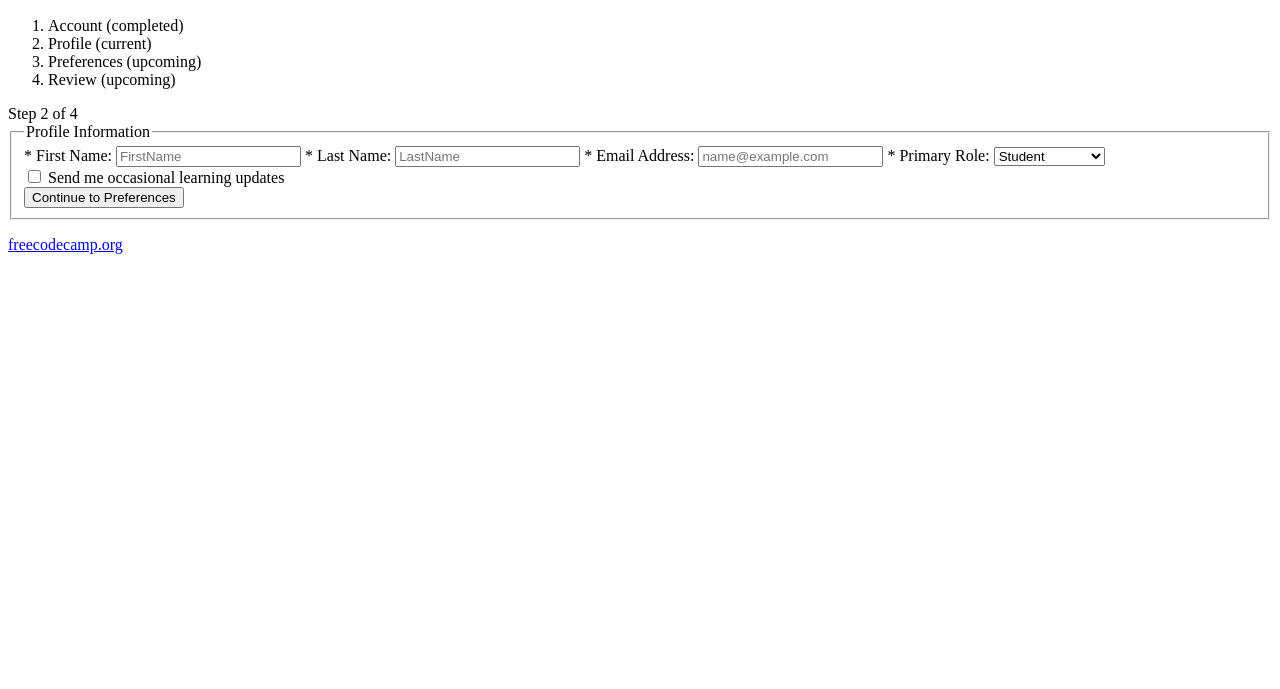
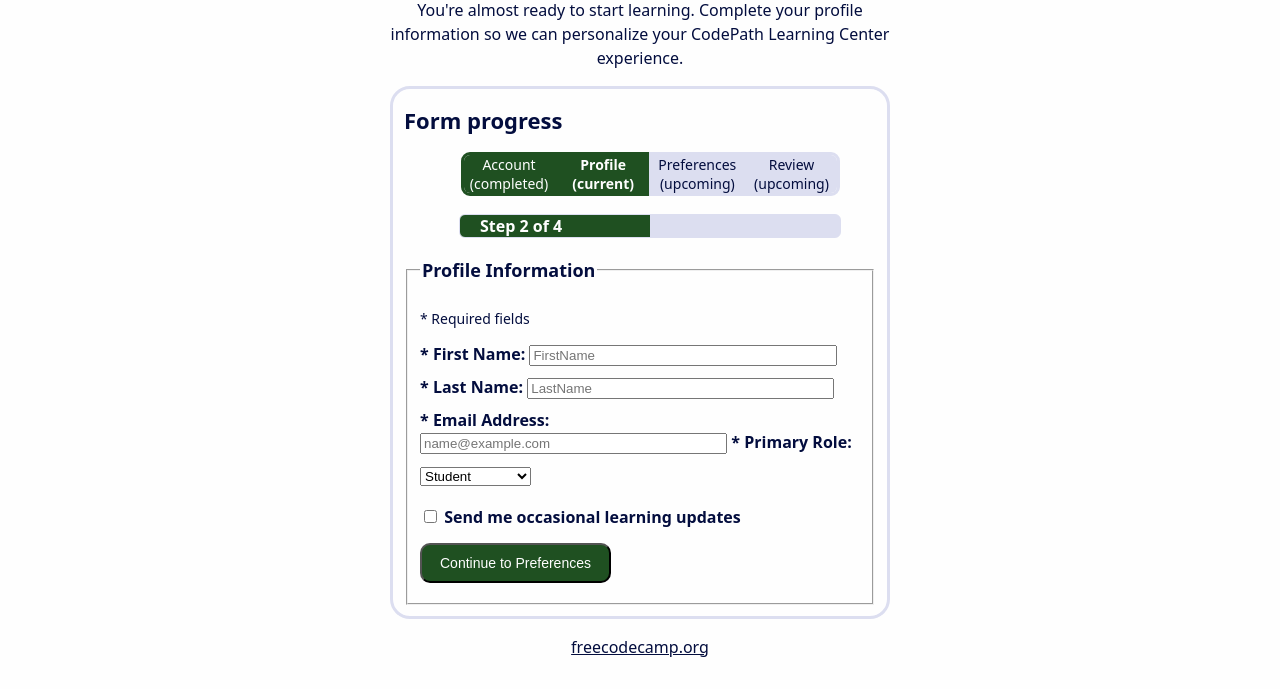
Before and after one commit to devinsiphone/freecodecamp-apprenticeship, a plain HTML site: page assignment-45/ProgressIndicatorChallenge/index.html in a window 1280 px wide. Shown: the part 148-837 px from the top of the page. Before the commit the page ends 800 px from the top, so only its background shows below. Drawn offline with Linux system fonts and the light colour scheme.

Commit message:
Refine registration progress accessibility

```diff
--- a/assignment-45/ProgressIndicatorChallenge/index.html
+++ b/assignment-45/ProgressIndicatorChallenge/index.html
@@ -6,7 +6,7 @@
     <meta name="viewport" content="width=device-width, initial-scale=1.0">
     <meta name="description"
         content="Complete your CodePath Learning Center profile as part of a four-step registration process with clear progress guidance and accessible form controls.">
-    <!-- <link rel="stylesheet" href="styles.css"> -->
+    <link rel="stylesheet" href="styles.css">
     <title>Complete Your Registration</title>
 </head>
 
@@ -38,6 +38,7 @@
 
             <fieldset class="form-step active">
                 <legend>Profile Information</legend>
+                <p>* Required fields</p>
                 <label for="firstname">* First Name: </label>
                 <input type="text" id="firstname" name="firstname" placeholder="FirstName" required>
 
--- a/assignment-45/ProgressIndicatorChallenge/styles.css
+++ b/assignment-45/ProgressIndicatorChallenge/styles.css
@@ -73,8 +73,10 @@
 }
 
 .progress-text {
-    text-align: center;
+    text-align: left;
     margin: 20px;
+    padding-left: 20px;
+    transform: translateX(10px);
     width: 360px;
     margin-left: auto;
     margin-right: auto;
@@ -82,7 +84,13 @@
     border-radius: 6px;
     background: #1F5021;
     background: linear-gradient(90deg, #1F5021 50%, rgba(220, 222, 240, 1) 50%);
+    color: #fefefe;
     font-weight: bold;
+}
+
+fieldset p {
+    text-align: left;
+    font-size: 14px;
 }
 
 .form-step legend {
@@ -137,11 +145,11 @@
 
 footer a:hover,
 footer a:focus {
-    color: #f92f4b;
+    color: #AB1D31;
 }
 
 footer a:active {
-    color: #fac827;
+    color: #6C550B;
 }
 
 /*
```
